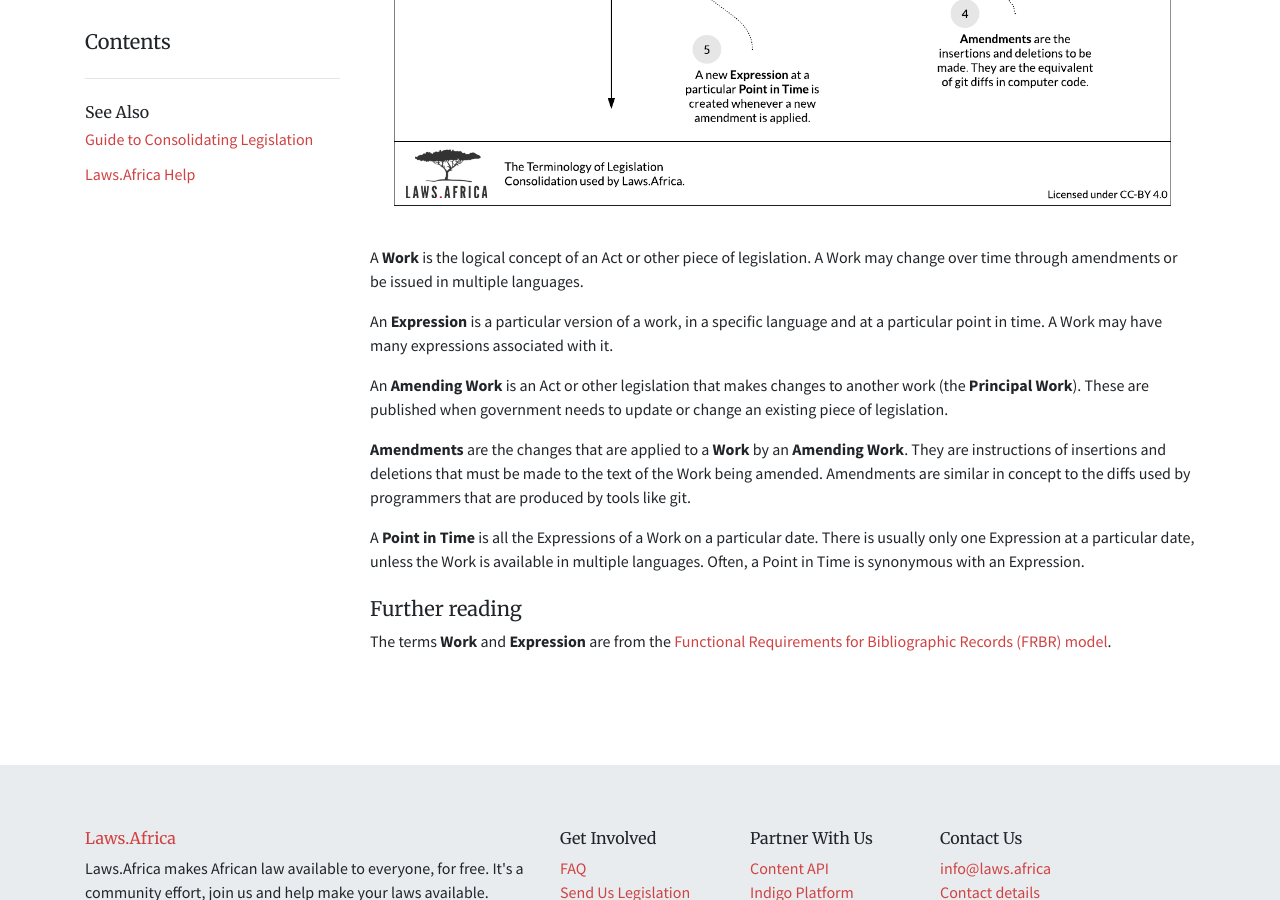
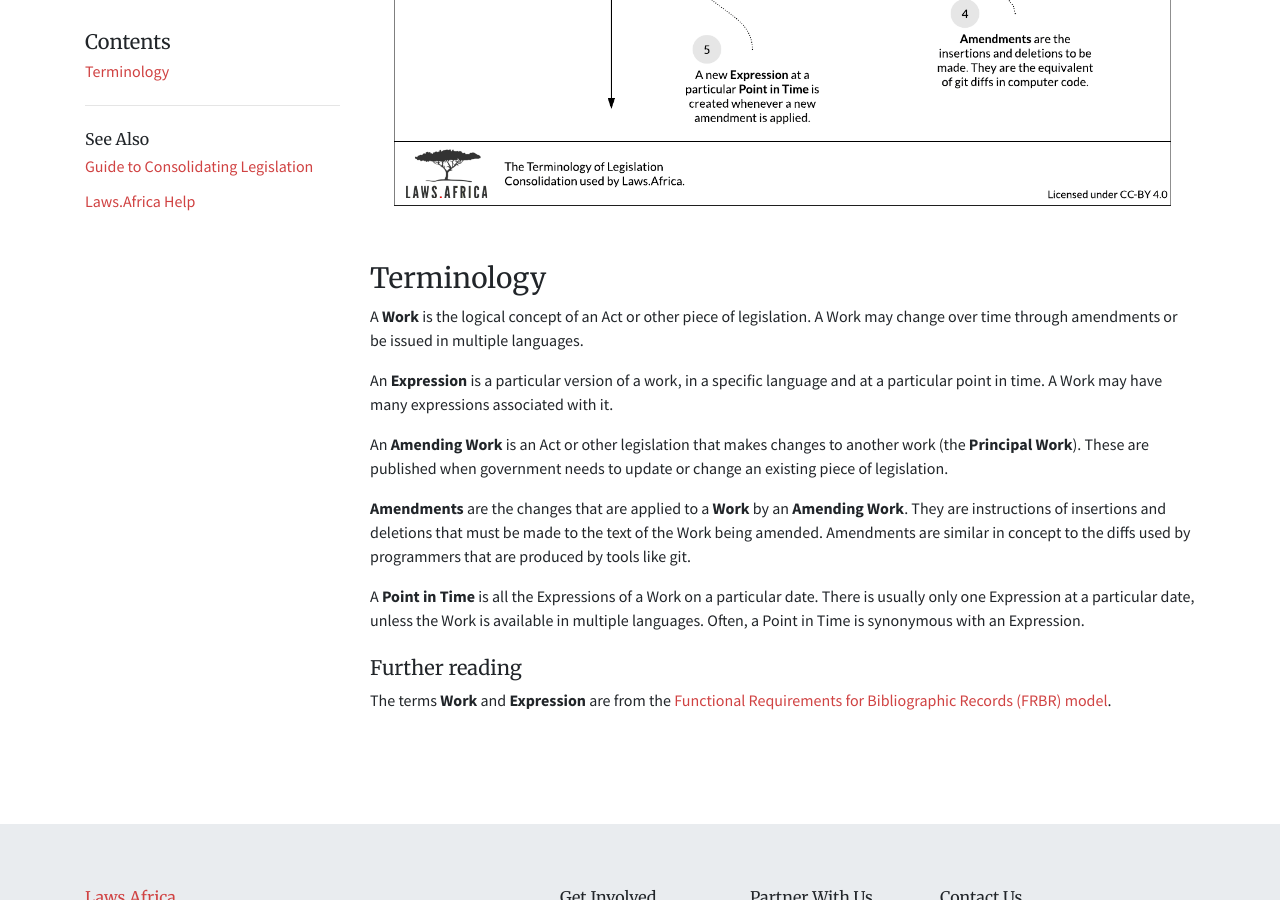
Before and after one commit to laws-africa/laws-africa.github.io, a Jekyll site: the page built from _help/terminology.md, in a window 1280 px wide and 900 px high, scrolled down 1004 px. Built offline with Jekyll 4.4.1, drawn with Linux system fonts in a browser that asks for light colours; nearby versions of some CDN libraries.

Commit message:
Updated Terminology

```diff
--- a/_help/terminology.md
+++ b/_help/terminology.md
@@ -5,6 +5,8 @@ lead: A brief guide to the terminology of legal consolidation used by Laws.Afric
 ---
 
 ![Laws.Africa Terminology.png](/uploads/Laws.Africa%20Terminology.png)
+
+# Terminology
 
 A **Work** is the logical concept of an Act or other piece of legislation. A Work may change over time through amendments or be issued in multiple languages.
 
```
